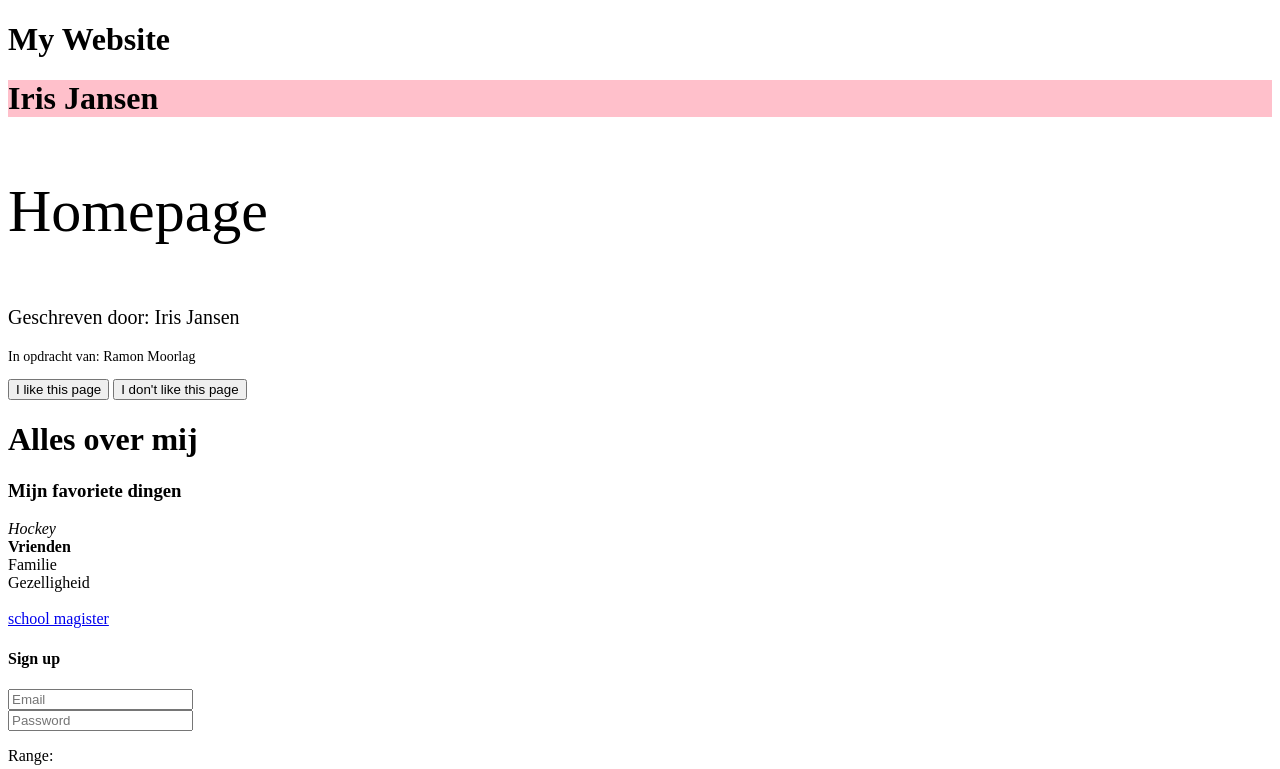
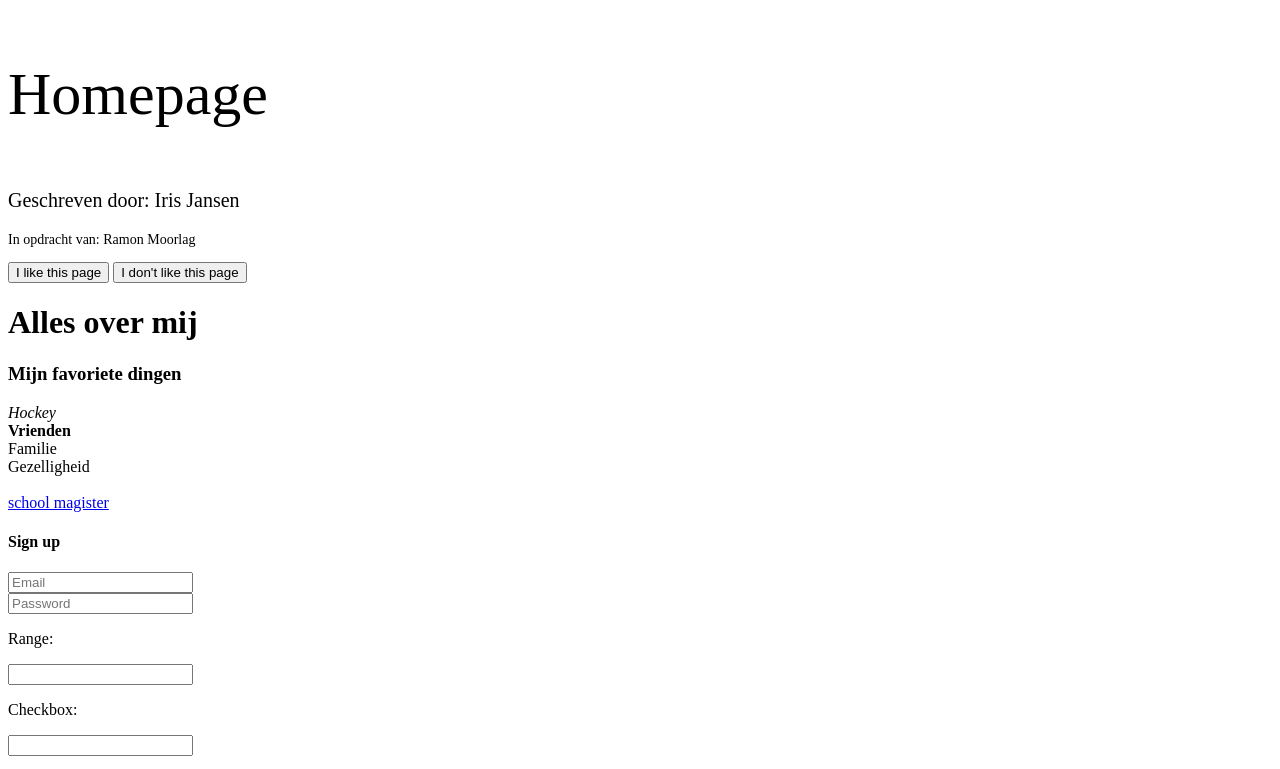
Before and after one commit to Irisjansen03/6678.github.io, a plain HTML site: page index.html in a window 1280 px wide. Shown: the top 769 px of the page. Drawn offline with Linux system fonts and the light colour scheme.

Commit message:
Update index.html

```diff
--- a/index.html
+++ b/index.html
@@ -1,8 +1,7 @@
 <!doctype html>
 <html>
           <body>
-            <h1>My Website</h1>
-        <h1 style="background-color:pink;">Iris Jansen</h1>
+<style="background-color:pink;">
  <p style="font-size: 60px; ">Homepage</p>
 <p style="font-size: 20px; ">Geschreven door: Iris Jansen</p>
 <p style="font-size: 14px; ">In opdracht van: Ramon Moorlag</p>
```
